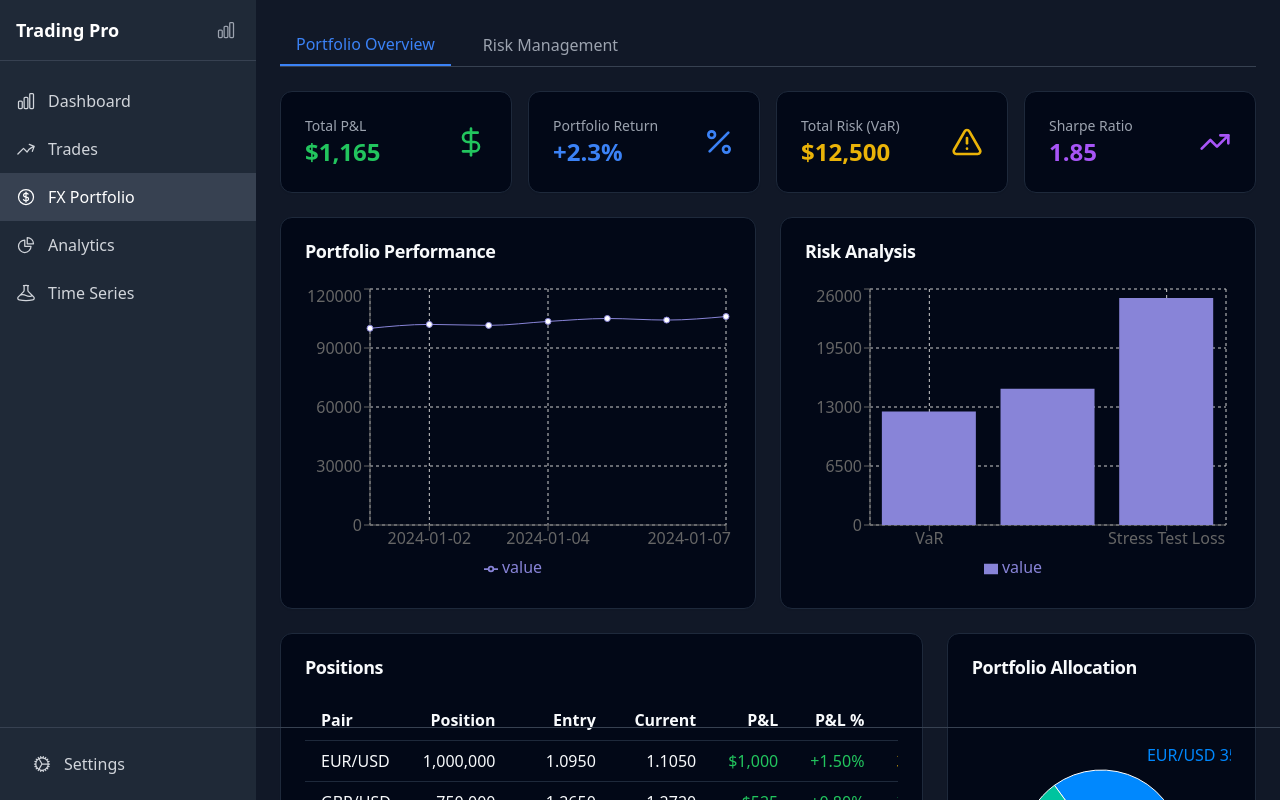
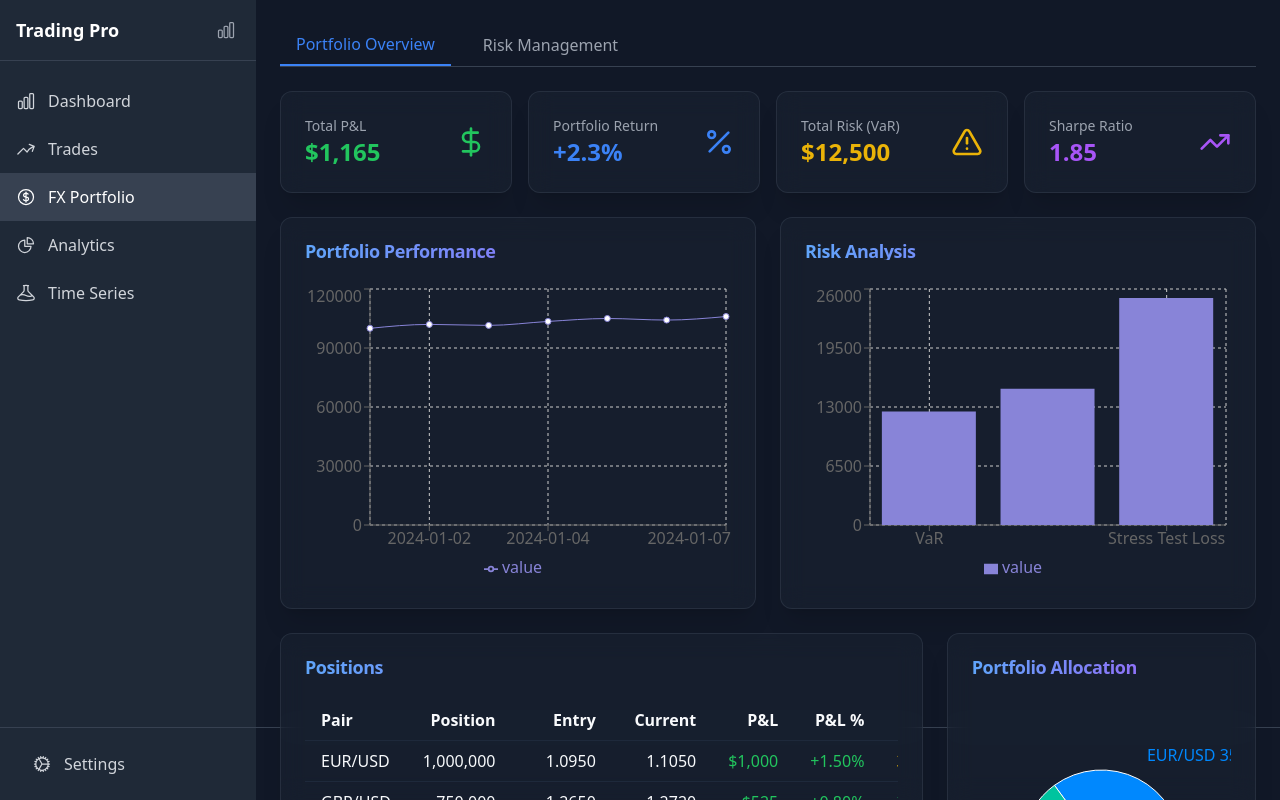
Before and after one commit to Mich120232024/trading-dashboard-pro, a React (Vite) app: page /fx-portfolio in a window 1280 px wide. Built offline with nearby package versions, Linux system fonts and the light colour scheme.

Commit message:
Update Card component with enhanced styling and transitions

```diff
--- a/src/components/ui/card.tsx
+++ b/src/components/ui/card.tsx
@@ -1,5 +1,4 @@
 import * as React from "react";
-
 import { cn } from "@/lib/utils";
 
 const Card = React.forwardRef<
@@ -9,7 +8,8 @@ const Card = React.forwardRef<
   <div
     ref={ref}
     className={cn(
-      "rounded-lg border bg-card text-card-foreground shadow-sm",
+      "glass-effect card-transition hover-scale rounded-lg",
+      "bg-card text-card-foreground shadow-lg",
       className
     )}
     {...props}
@@ -36,7 +36,7 @@ const CardTitle = React.forwardRef<
   <h3
     ref={ref}
     className={cn(
-      "text-lg font-semibold leading-none tracking-tight",
+      "text-lg font-semibold leading-none tracking-tight gradient-text",
       className
     )}
     {...props}
@@ -60,7 +60,11 @@ const CardContent = React.forwardRef<
   HTMLDivElement,
   React.HTMLAttributes<HTMLDivElement>
 >(({ className, ...props }, ref) => (
-  <div ref={ref} className={cn("p-6 pt-0", className)} {...props} />
+  <div
+    ref={ref}
+    className={cn("p-6 pt-0 card-overflow", className)}
+    {...props}
+  />
 ));
 CardContent.displayName = "CardContent";
 
```
